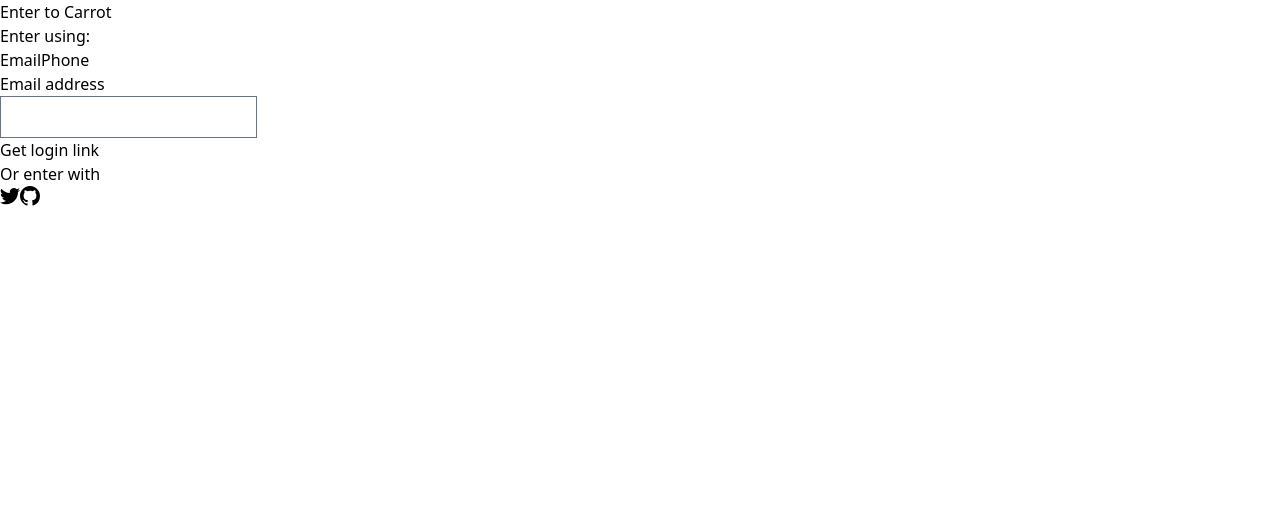
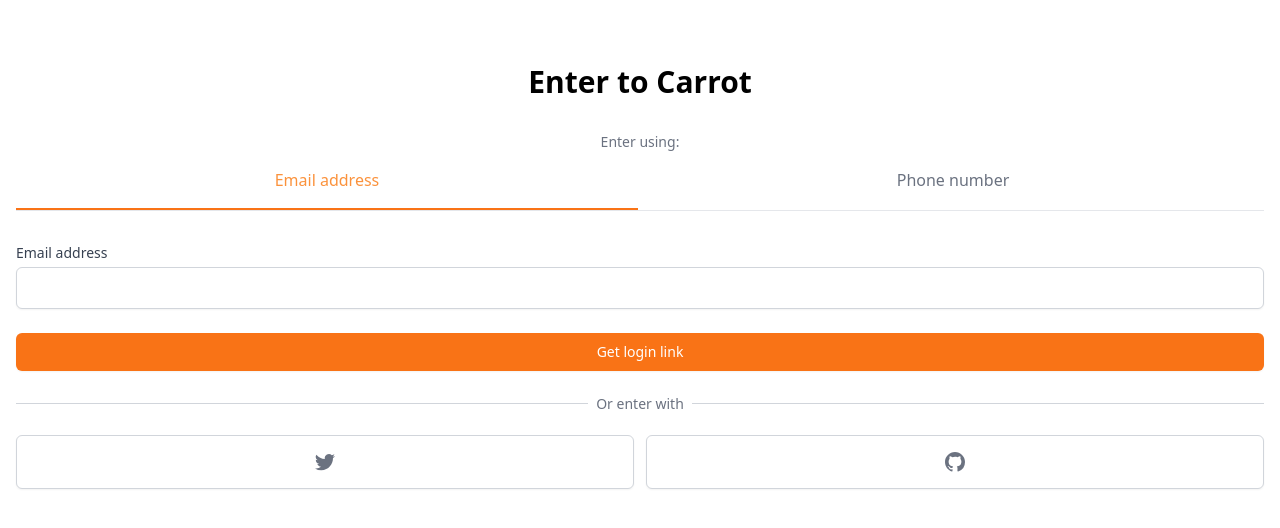
Before and after one commit to takeaways/air-project-1, a Next.js app: page /enter in a window 1280 px wide. Shown: the top 528 px of the page. Built offline with nearby package versions, Linux system fonts and the light colour scheme.

Commit message:
feat: enter 페이지 스타일링

```diff
--- a/pages/enter.tsx
+++ b/pages/enter.tsx
@@ -1,48 +1,86 @@
-import { useState } from 'react';
+import { useState } from "react";
+
+function cls(...classname: string[]) {
+  return classname.join(" ");
+}
 
 export default function Enter() {
-  const [method, setMethod] = useState<'email' | 'phone'>('email');
-  const onEmailClick = () => setMethod('email');
-  const onPhoneClick = () => setMethod('phone');
+  const [method, setMethod] = useState<"email" | "phone">("email");
+  const onEmailClick = () => setMethod("email");
+  const onPhoneClick = () => setMethod("phone");
   return (
-    <div>
-      <h3>Enter to Carrot</h3>
-      <div>
-        <div>
-          <h5>Enter using:</h5>
-          <div>
-            <button onClick={onEmailClick}>Email</button>
-            <button onClick={onPhoneClick}>Phone</button>
+    <div className="px-4 mt-16">
+      <h3 className="text-3xl font-bold text-center">Enter to Carrot</h3>
+      <div className="mt-8">
+        <div className="flex flex-col items-center">
+          <h5 className="text-sm font-medium text-gray-500">Enter using:</h5>
+          <div className="grid w-full grid-cols-2 gap-1 mt-4 border-b">
+            <button
+              className={cls(
+                "pb-4 font-medium border-b-2",
+                method === "email"
+                  ? " border-orange-500 text-orange-400"
+                  : "border-transparent text-gray-500",
+              )}
+              onClick={onEmailClick}
+            >
+              Email address
+            </button>
+            <button
+              className={cls(
+                "pb-4 font-medium border-b-2 ",
+                method === "phone"
+                  ? "border-orange-500 text-orange-400"
+                  : "border-transparent text-gray-500",
+              )}
+              onClick={onPhoneClick}
+            >
+              Phone number
+            </button>
           </div>
         </div>
-        <form>
-          <label>
-            {method === 'email' ? 'Email address' : null}
-            {method === 'phone' ? 'Phone number' : null}
+        <form className="flex flex-col mt-8">
+          <label className="text-sm font-medium text-gray-700">
+            {method === "email" ? "Email address" : null}
+            {method === "phone" ? "Phone number" : null}
           </label>
-          <div>
-            {method === 'email' ? <input type="email" required /> : null}
-            {method === 'phone' ? (
-              <div>
-                <span>+82</span>
-                <input type="number" required />
+          <div className="mt-1">
+            {method === "email" ? (
+              <input
+                type="email"
+                required
+                className="w-full px-3 py-2 placeholder-gray-400 border-gray-300 rounded-md shadow-sm appearance-none focus:ring-orange-400 focus:outline-none focus:border-orange-500"
+              />
+            ) : null}
+            {method === "phone" ? (
+              <div className="flex rounded-md shadow-sm">
+                <span className="flex items-center justify-center px-3 text-sm text-gray-500 border border-r-0 border-gray-300 select-none rounded-l-md bg-gray-50">
+                  +82
+                </span>
+                <input
+                  type="number"
+                  className="w-full px-3 py-2 placeholder-gray-400 border-gray-300 rounded-md rounded-l-none shadow-sm appearance-none focus:ring-orange-400 focus:outline-none focus:border-orange-500"
+                  required
+                />
               </div>
             ) : null}
           </div>
-          <button>
-            {method === 'email' ? 'Get login link' : null}
-            {method === 'phone' ? 'Get one-time password' : null}
+          <button className="px-4 py-2 mt-6 text-sm font-medium text-white bg-orange-500 border border-transparent rounded-md shadow-sm hover:bg-orange-600 focus:ring-2 focus:ring-offset-2 focus:ring-orange-500 focus:outline-none">
+            {method === "email" ? "Get login link" : null}
+            {method === "phone" ? "Get one-time password" : null}
           </button>
         </form>
-        <div>
-          <div>
-            <div />
-            <div>
-              <span>Or enter with</span>
+        <div className="mt-8">
+          <div className="relative">
+            <div className="absolute w-full border-t border-gray-300" />
+            <div className="relative text-center -top-3">
+              <span className="px-2 text-sm text-gray-500 bg-white">
+                Or enter with
+              </span>
             </div>
           </div>
-          <div>
-            <button>
+          <div className="grid grid-cols-2 gap-3 mt-2">
+            <button className="flex items-center justify-center px-5 py-4 text-sm font-medium text-gray-500 bg-white border border-gray-300 rounded-md shadow-sm hover:bg-gray-50">
               <svg
                 className="w-5 h-5"
                 aria-hidden="true"
@@ -52,7 +90,7 @@
                 <path d="M6.29 18.251c7.547 0 11.675-6.253 11.675-11.675 0-.178 0-.355-.012-.53A8.348 8.348 0 0020 3.92a8.19 8.19 0 01-2.357.646 4.118 4.118 0 001.804-2.27 8.224 8.224 0 01-2.605.996 4.107 4.107 0 00-6.993 3.743 11.65 11.65 0 01-8.457-4.287 4.106 4.106 0 001.27 5.477A4.073 4.073 0 01.8 7.713v.052a4.105 4.105 0 003.292 4.022 4.095 4.095 0 01-1.853.07 4.108 4.108 0 003.834 2.85A8.233 8.233 0 010 16.407a11.616 11.616 0 006.29 1.84" />
               </svg>
             </button>
-            <button>
+            <button className="flex items-center justify-center px-5 py-4 text-sm font-medium text-gray-500 bg-white border border-gray-300 rounded-md shadow-sm hover:bg-gray-50">
               <svg
                 className="w-5 h-5"
                 aria-hidden="true"
```
